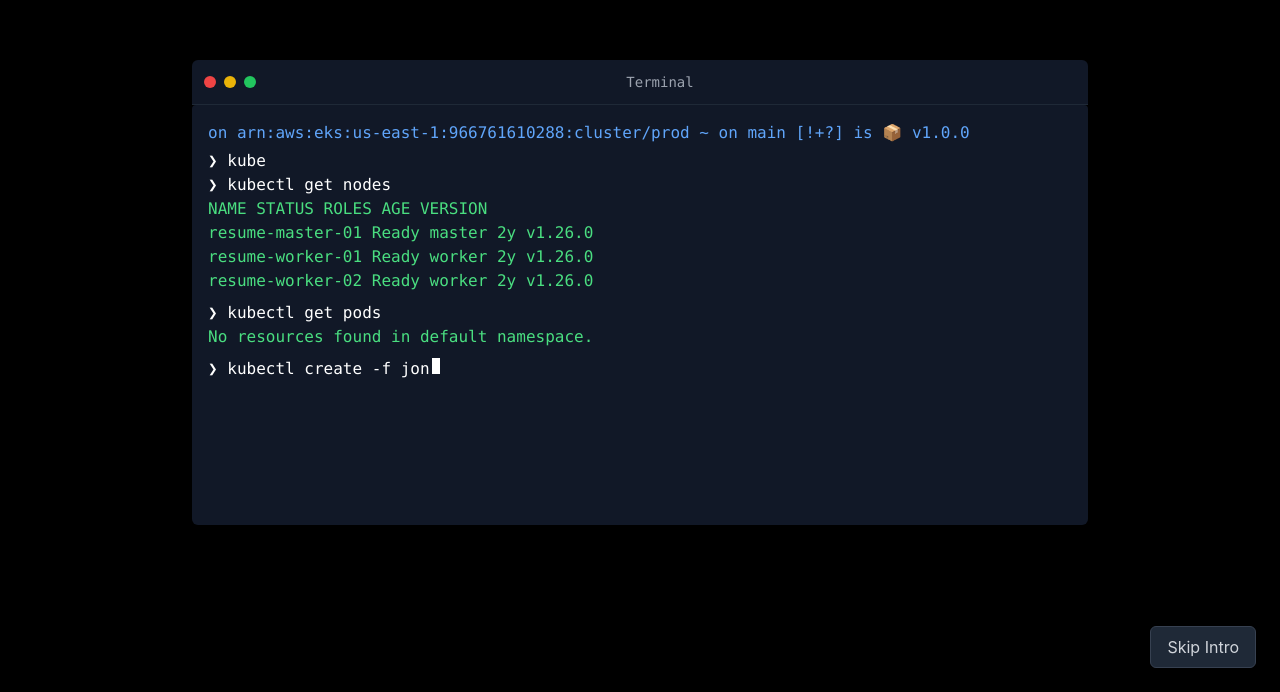
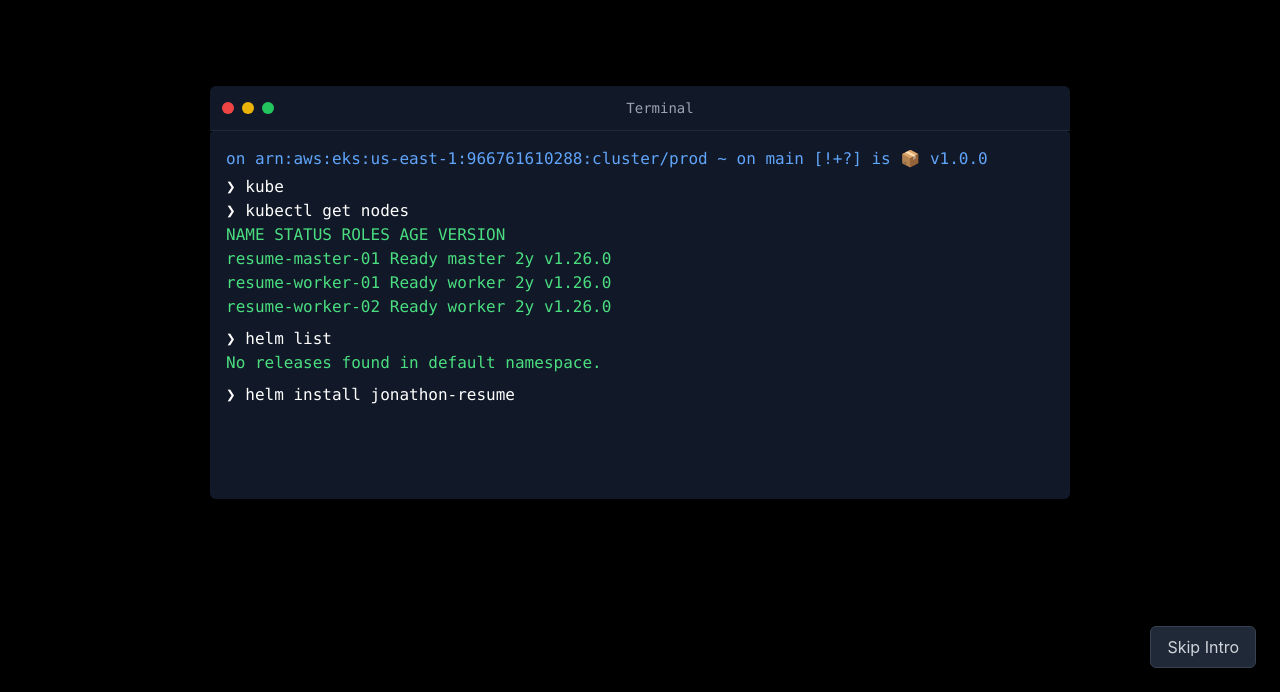
Before and after one commit to JonathonJulian/resume, a React (Vite) app: page / in a window 1280 px wide. Shown: the part 108-800 px from the top of the page. Built offline with nearby package versions, Linux system fonts and the light colour scheme.

Commit message:
Adjust terminal to 15% larger size and update to use Helm for installation

```diff
--- a/src/components/TerminalIntro.tsx
+++ b/src/components/TerminalIntro.tsx
@@ -20,18 +20,19 @@ const TerminalIntro: React.FC<TerminalIntroProps> = ({ onComplete }) => {
     'resume-worker-01    Ready     worker  2y     v1.26.0',
     'resume-worker-02    Ready     worker  2y     v1.26.0',
     '',
-    '❯ kubectl get pods',
-    'No resources found in default namespace.',
+    '❯ helm list',
+    'No releases found in default namespace.',
     '',
-    '❯ kubectl create -f jonathon-resume.yaml',
-    'deployment.apps/jonathon-fritz-resume created',
+    '❯ helm install jonathon-resume ./resume-chart',
+    'NAME: jonathon-resume',
+    'LAST DEPLOYED: Tue Mar 04 14:35:21 2025',
+    'NAMESPACE: default',
+    'STATUS: deployed',
+    'REVISION: 1',
     '',
-    '❯ kubectl describe pod jonathon-fritz-resume-6f7d9c7b8d-x2zs1',
-    'Name:         jonathon-fritz-resume-6f7d9c7b8d-x2zs1',
-    'Namespace:    default',
-    'Status:       Running',
-    'IP:           10.42.1.5',
-    'Controlled By: ReplicaSet/jonathon-fritz-resume-6f7d9c7b8d',
+    '❯ kubectl get pod -l app=jonathon-resume',
+    'NAME                                 READY   STATUS    RESTARTS   AGE',
+    'jonathon-fritz-resume-6f7d9c7b8d-x2zs1   1/1     Running   0          42s',
     '',
     '❯ kubectl port-forward jonathon-fritz-resume-6f7d9c7b8d-x2zs1 8080:80',
     'Forwarding from 127.0.0.1:8080 -> 80',
@@ -166,7 +167,7 @@ const TerminalIntro: React.FC<TerminalIntroProps> = ({ onComplete }) => {
 
   return (
     <div className="fixed inset-0 bg-black flex items-center justify-center z-50 p-2 sm:p-4">
-      <div className="w-full max-w-4xl bg-black text-green-500 rounded-md font-mono text-xs sm:text-sm md:text-base overflow-hidden animate-fadeIn">
+      <div className="w-full max-w-[860px] bg-black text-green-500 rounded-md font-mono text-xs sm:text-sm md:text-base overflow-hidden animate-fadeIn">
         <div className="terminal-header flex items-center justify-between p-2 sm:p-3 bg-gray-900 border-b border-gray-800">
           <div className="flex space-x-2">
             <div className="w-2 h-2 sm:w-3 sm:h-3 bg-red-500 rounded-full"></div>
@@ -179,7 +180,7 @@ const TerminalIntro: React.FC<TerminalIntroProps> = ({ onComplete }) => {
 
         <div
           ref={terminalContentRef}
-          className="terminal-content h-80 sm:h-96 md:h-[420px] overflow-y-auto p-4 bg-gray-900 rounded terminal-scrollbar"
+          className="terminal-content h-[294px] sm:h-[368px] md:h-[368px] overflow-y-auto p-4 bg-gray-900 rounded terminal-scrollbar"
         >
           {/* Display the prompt line only once at the top */}
           <div className="text-blue-400 mb-1">
```
